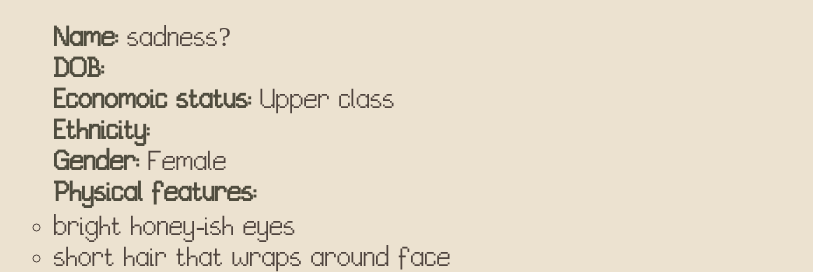
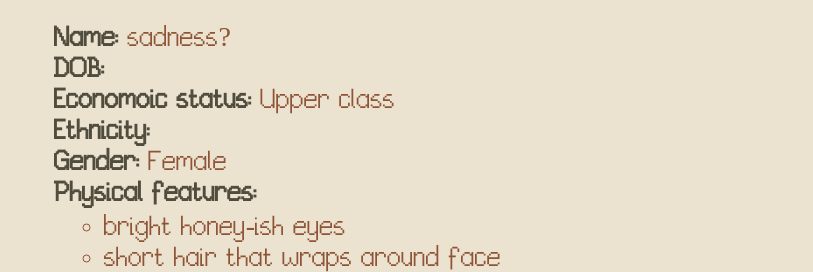
Before and after one commit to CharlesKleeven/CharlesKleeven.github.io, a plain HTML site: page Kiddos/ChubbyCheeks.html in a window 1280 px wide. Shown: the part 485-757 px from the top of the page, without its empty margins (58-871 px from the left). Drawn offline with Linux system fonts and the light colour scheme.

Commit message:
editing css

```diff
--- a/peoplepagestyle.css
+++ b/peoplepagestyle.css
@@ -1,7 +1,7 @@
 body {
     font-family: 'WackPixelFont';
     margin-left: 4em;
-    color: #50453f; /* text color */
+    color: #8d5436; /* text color */
   }
 
   html {
@@ -24,7 +24,7 @@ body {
     list-style: circle;
     padding: 0;
     font-size: 28px;
-    margin: 0 0 0 0;
+    margin: 0 0 0 50px; /* top right bottom left */
   }
 
   h1 { /* titles like General Information */
```
